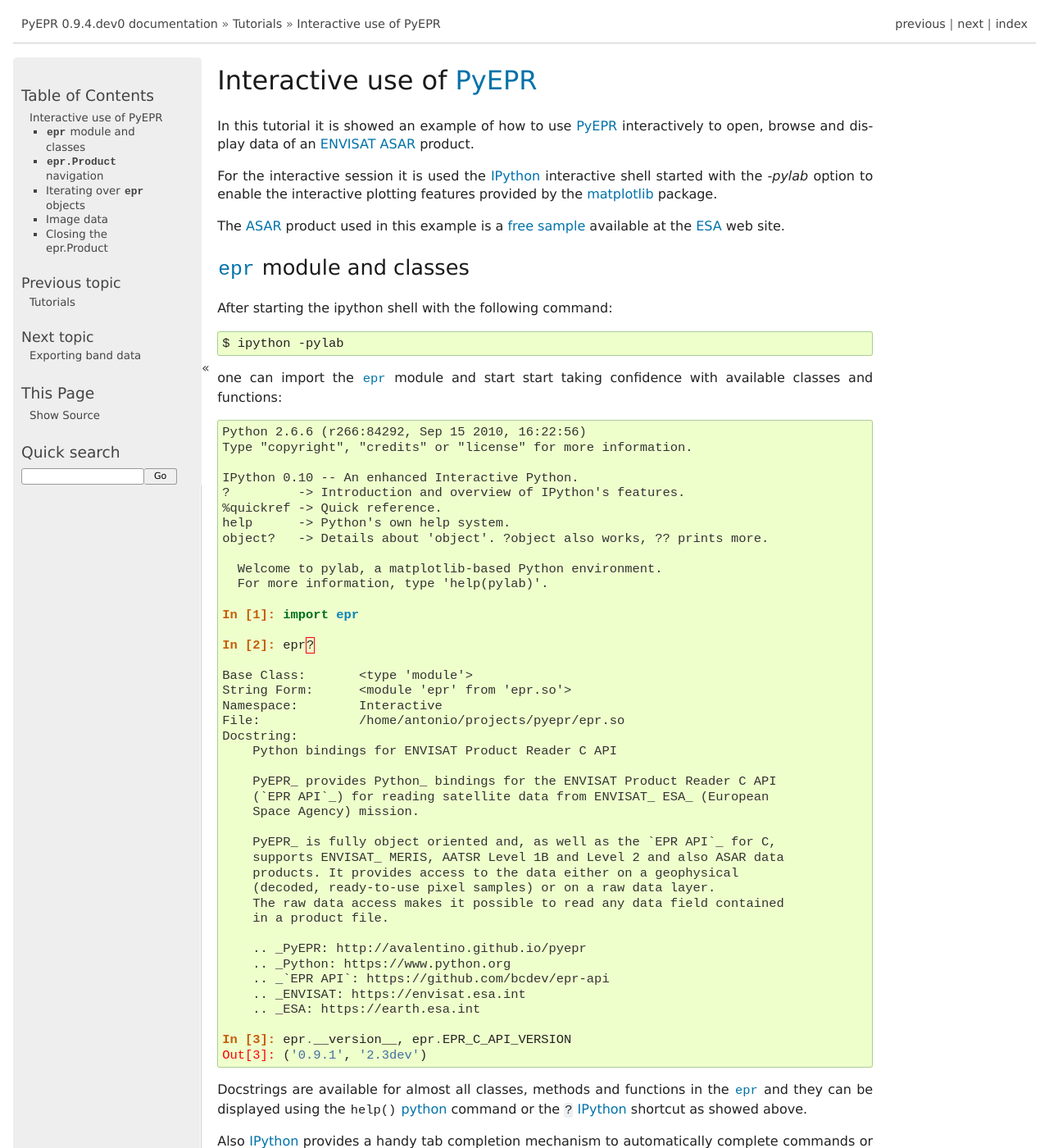
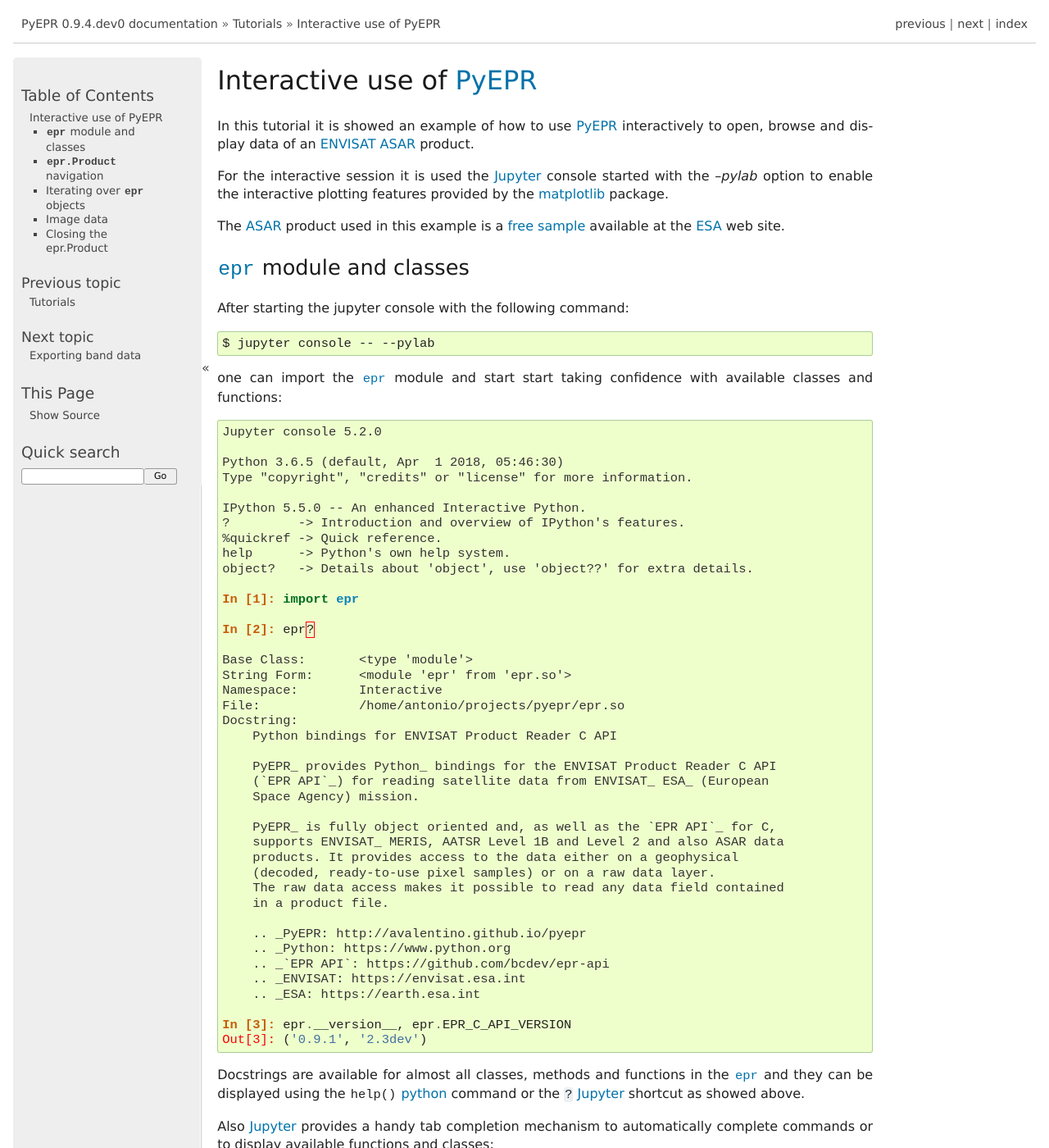
Before and after one commit to avalentino/pyepr, a Sphinx documentation site: the page built from doc/interactive_use.txt, in a window 1280 px wide and 1400 px high. Shown: the whole window at 82% size. Built offline with Sphinx 7.4.7, drawn with Linux system fonts in a browser that asks for light colours; formulas are drawn with MathJax 3.

Commit message:
Use Jupyter instead of Ipython in docs

```diff
--- a/doc/interactive_use.txt
+++ b/doc/interactive_use.txt
@@ -3,15 +3,15 @@
 
 .. highlight:: ipython
 
-.. index:: ipython, interactive, ENVISAT, ASAR, ESA, pylab, matplotlib
+.. index:: jupyter, ipython, interactive, ENVISAT, ASAR, ESA, pylab, matplotlib
    pair: interactive; shell
    pair: sample; dataset
 
 In this tutorial it is showed an example of how to use PyEPR_ interactively
 to open, browse and display data of an ENVISAT_ ASAR_ product.
 
-For the interactive session it is used the IPython_ interactive shell started
-with the `-pylab` option to enable the interactive plotting features provided
+For the interactive session it is used the Jupyter_ console started
+with the `--pylab` option to enable the interactive plotting features provided
 by the matplotlib_ package.
 
 The ASAR_ product used in this example is a `free sample`_ available at the
@@ -20,7 +20,7 @@
 .. _PyEPR: https://github.com/avalentino/pyepr
 .. _ENVISAT: https://envisat.esa.int
 .. _ASAR: https://earth.esa.int/handbooks/asar/CNTR.html
-.. _IPython: http://ipython.org
+.. _Jupyter: http://jupyter.org/
 .. _matplotlib: http://matplotlib.org
 .. _`free sample`: https://earth.esa.int/services/sample_products/asar/IMP/ASA_IMP_1PNUPA20060202_062233_000000152044_00435_20529_3110.N1.gz
 .. _ESA: https://earth.esa.int
@@ -32,26 +32,25 @@
 :mod:`epr` module and classes
 ~~~~~~~~~~~~~~~~~~~~~~~~~~~~~
 
-After starting the ipython shell with the following command:
+After starting the jupyter console with the following command:
 
 .. code-block:: sh
 
-    $ ipython -pylab
+    $ jupyter console -- --pylab
 
 one can import the :mod:`epr` module and start start taking confidence with
 available classes and functions::
 
-    Python 2.6.6 (r266:84292, Sep 15 2010, 16:22:56)
+    Jupyter console 5.2.0
+
+    Python 3.6.5 (default, Apr  1 2018, 05:46:30)
     Type "copyright", "credits" or "license" for more information.
 
-    IPython 0.10 -- An enhanced Interactive Python.
+    IPython 5.5.0 -- An enhanced Interactive Python.
     ?         -> Introduction and overview of IPython's features.
     %quickref -> Quick reference.
     help      -> Python's own help system.
-    object?   -> Details about 'object'. ?object also works, ?? prints more.
-
-      Welcome to pylab, a matplotlib-based Python environment.
-      For more information, type 'help(pylab)'.
+    object?   -> Details about 'object', use 'object??' for extra details.
 
     In [1]: import epr
 
@@ -88,11 +87,11 @@
 
 Docstrings are available for almost all classes, methods and functions in
 the :mod:`epr` and they can be displayed using the :func:`help` python_
-command or the ``?`` IPython_ shortcut as showed above.
+command or the ``?`` Jupyter_ shortcut as showed above.
 
 .. _python: https://www.python.org
 
-Also IPython_ provides a handy tab completion mechanism to automatically
+Also Jupyter_ provides a handy tab completion mechanism to automatically
 complete commands or to display available functions and classes::
 
     In [4]: product = epr. [TAB]
```
